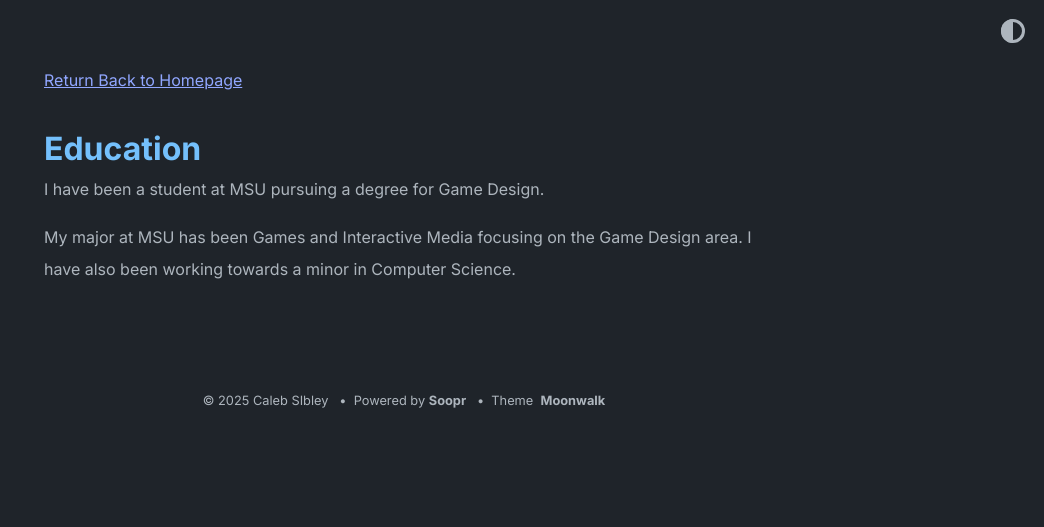
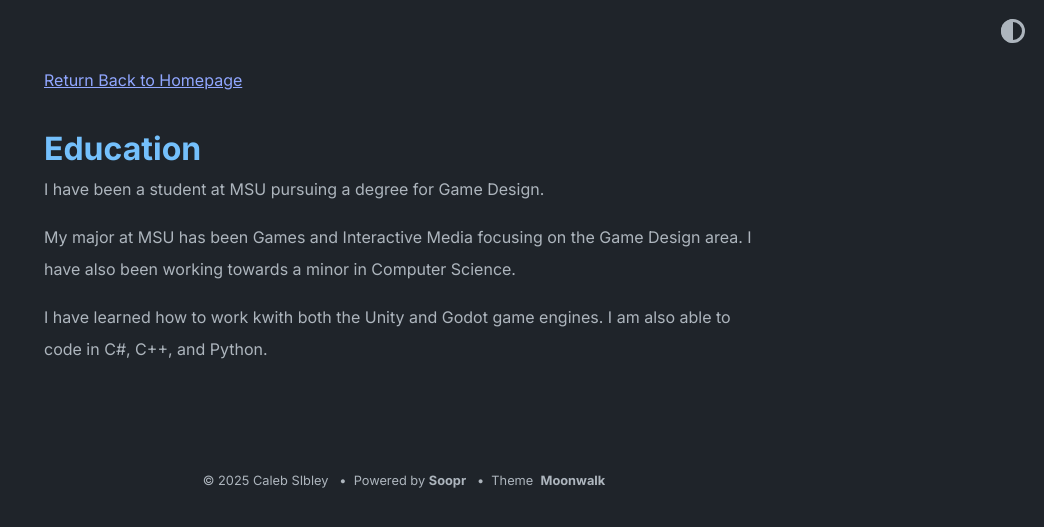
Before and after one commit to toastie-Sib/toastie-Sib.github.io, a Jekyll site: the page built from about.md, in a window 1280 px wide. Shown: the top 527 px of the page, without its empty margins (236-1280 px from the left). Built offline with Jekyll 4.4.1, drawn with Linux system fonts in a browser that asks for light colours.

Commit message:
Edited About and Contact

```diff
--- a/about.md
+++ b/about.md
@@ -6,3 +6,5 @@ title: Education
 I have been a student at MSU pursuing a degree for Game Design.
 
 My major at MSU has been Games and Interactive Media focusing on the Game Design area. I have also been working towards a minor in Computer Science.
+
+I have learned how to work kwith both the Unity and Godot game engines. I am also able to code in C#, C++, and Python.
```
Also changed, not shown: contact.md (+1 -1 lines).
